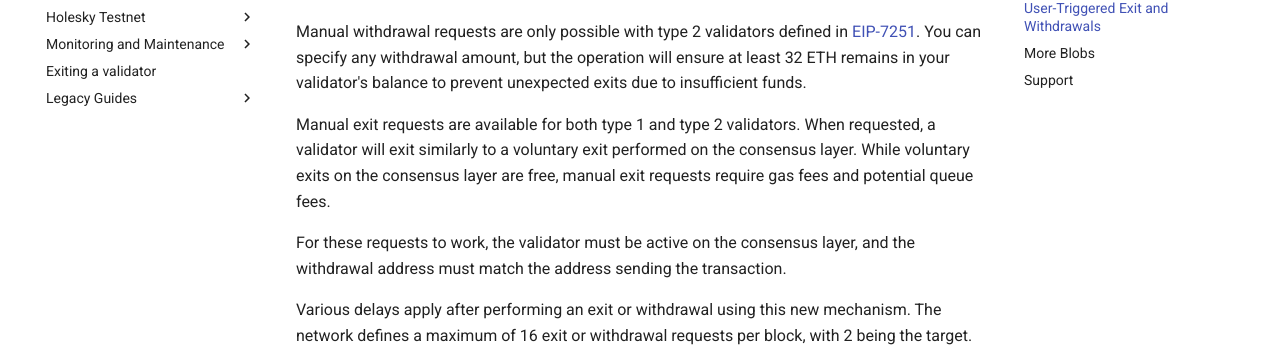
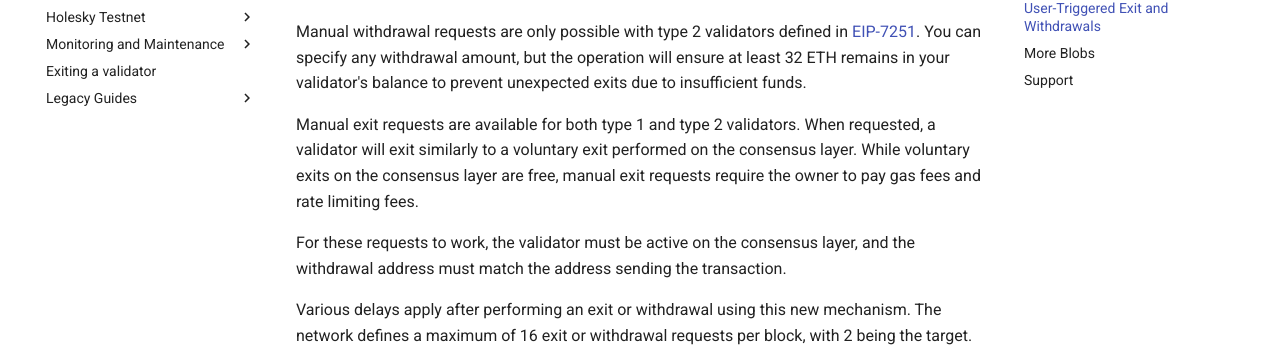
Before and after one commit to eth-educators/ethstaker-guides, an MkDocs documentation site: the page built from docs/pectra-features.md, in a window 1280 px wide and 900 px high, scrolled down 1706 px. Shown: the part 145-497 px from the top of the window. Built offline with MkDocs 1.6.1 and Material for MkDocs 9.7.7, drawn with Linux system fonts in a browser that asks for light colours.

Commit message:
Minor tweaks

```diff
--- a/docs/pectra-features.md
+++ b/docs/pectra-features.md
@@ -29,7 +29,7 @@ Various delays apply after performing a consolidation request operation, dependi
 
 Manual withdrawal requests are only possible with type 2 validators defined in [EIP-7251](#consolidated-or-compounding-validators). You can specify any withdrawal amount, but the operation will ensure at least 32 ETH remains in your validator's balance to prevent unexpected exits due to insufficient funds.
 
-Manual exit requests are available for both type 1 and type 2 validators. When requested, a validator will exit similarly to a voluntary exit performed on the consensus layer. While voluntary exits on the consensus layer are free, manual exit requests require gas fees and potential queue fees.
+Manual exit requests are available for both type 1 and type 2 validators. When requested, a validator will exit similarly to a voluntary exit performed on the consensus layer. While voluntary exits on the consensus layer are free, manual exit requests require the owner to pay gas fees and rate limiting fees.
 
 For these requests to work, the validator must be active on the consensus layer, and the withdrawal address must match the address sending the transaction.
 
```
